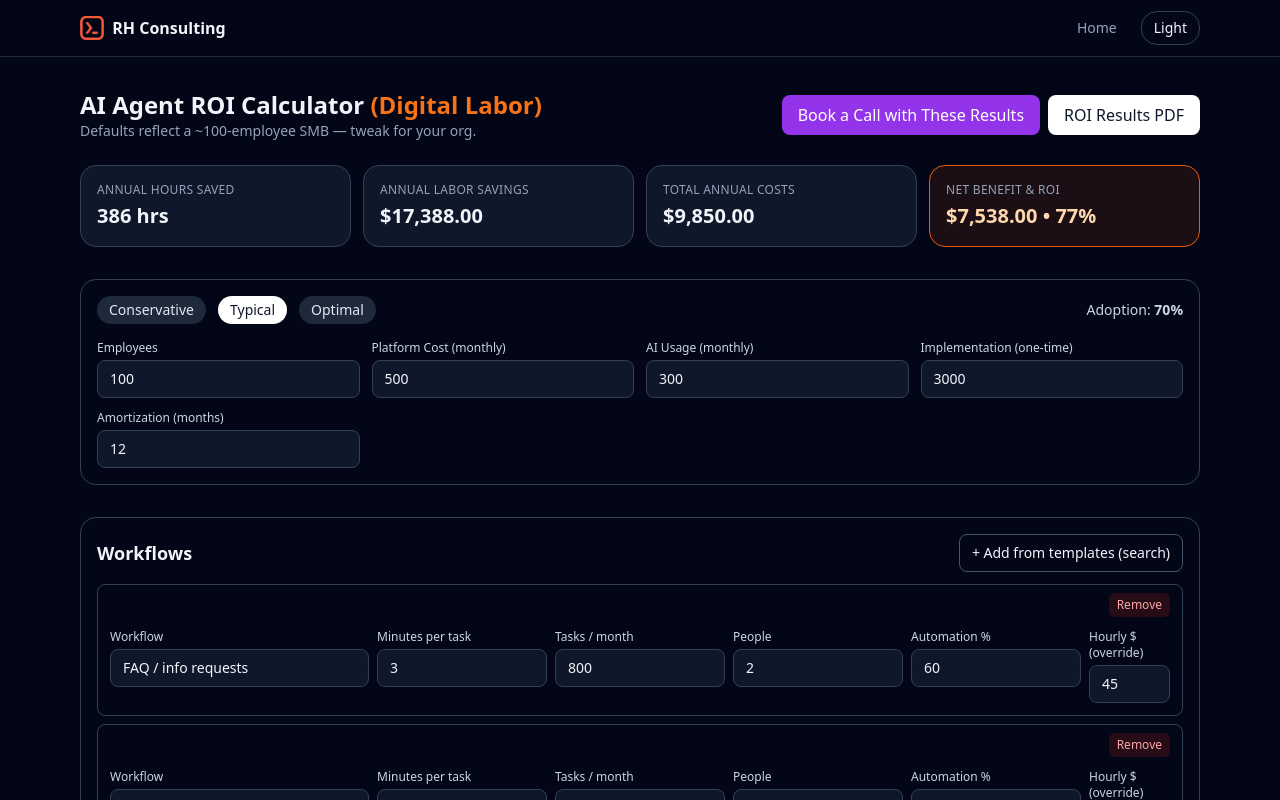
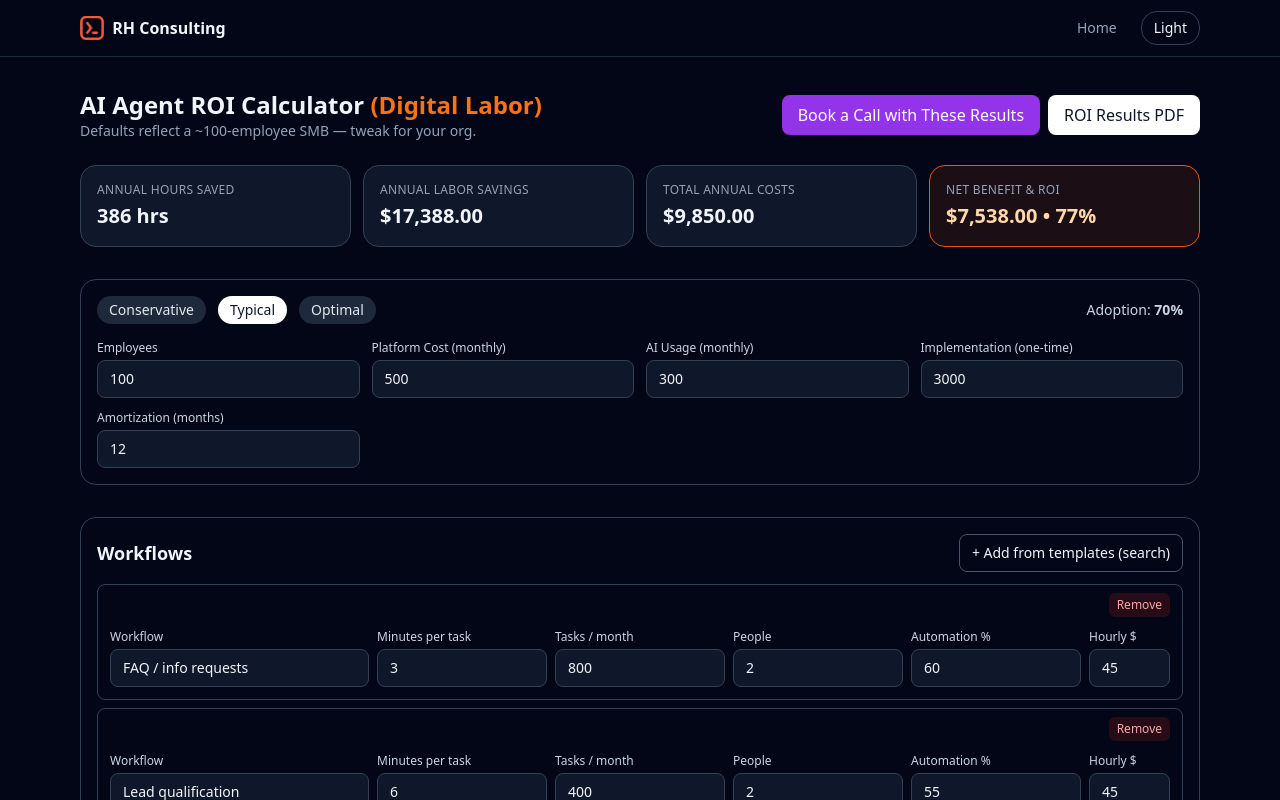
Before and after one commit to rickhancock-droid/rh-consulting-site, a Next.js app: page /roi-calculator in a window 1280 px wide. Shown: the top 800 px of the page. Built offline with nearby package versions, Linux system fonts and the light colour scheme.

Commit message:
ROI: remove '(override)' from Hourly labels

```diff
--- a/app/roi-calculator/page.tsx
+++ b/app/roi-calculator/page.tsx
@@ -553,7 +553,7 @@ export default function RoiCalculatorPage() {
               />
               <NumField
                 className="sm:col-span-1"
-                label="Hourly $ (override)"
+                label="Hourly $"
                 value={r.hourly}
                 onChange={(v) => updateRow(r.id, { hourly: clamp(v, 0, 500) })}
                 min={0}
```
